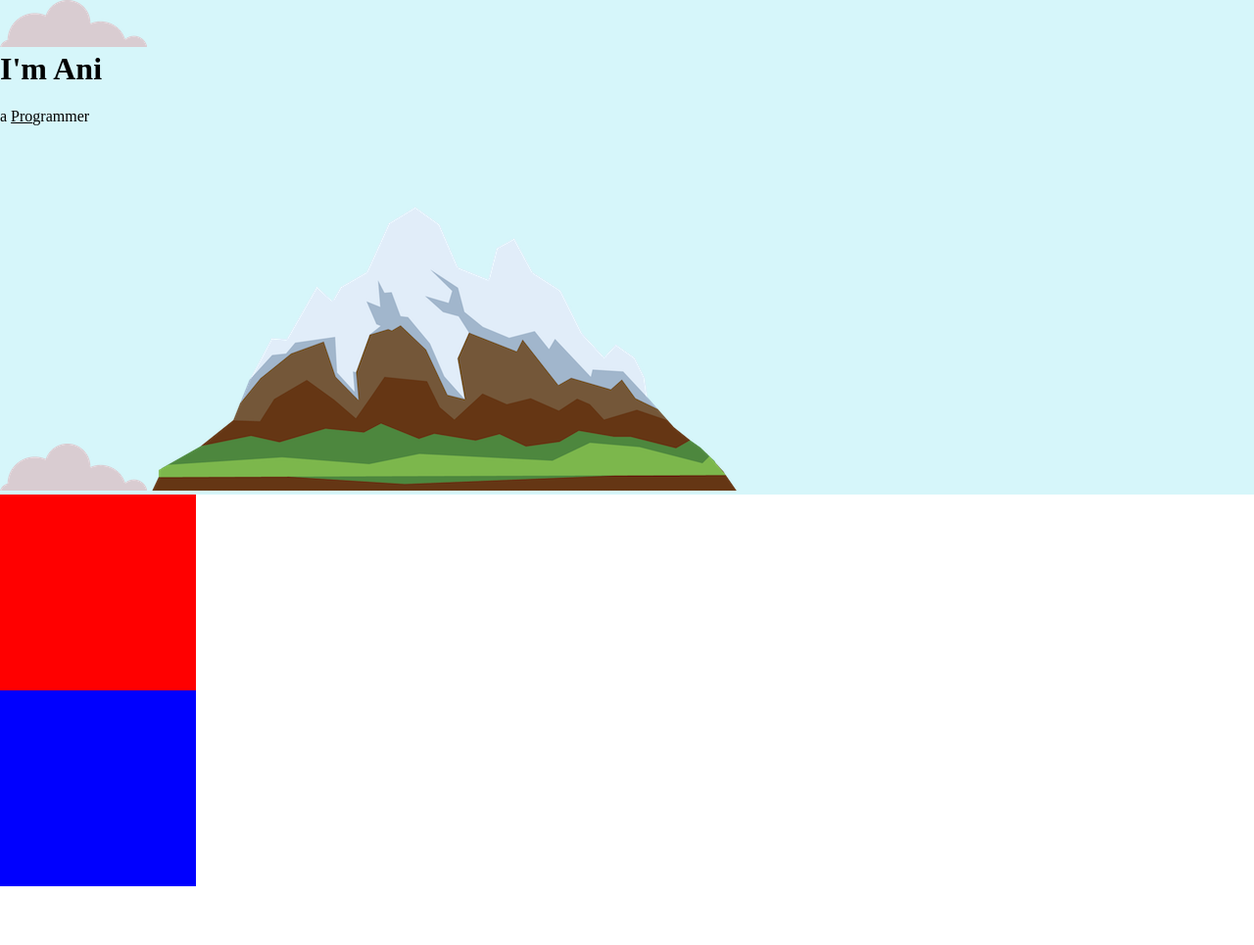
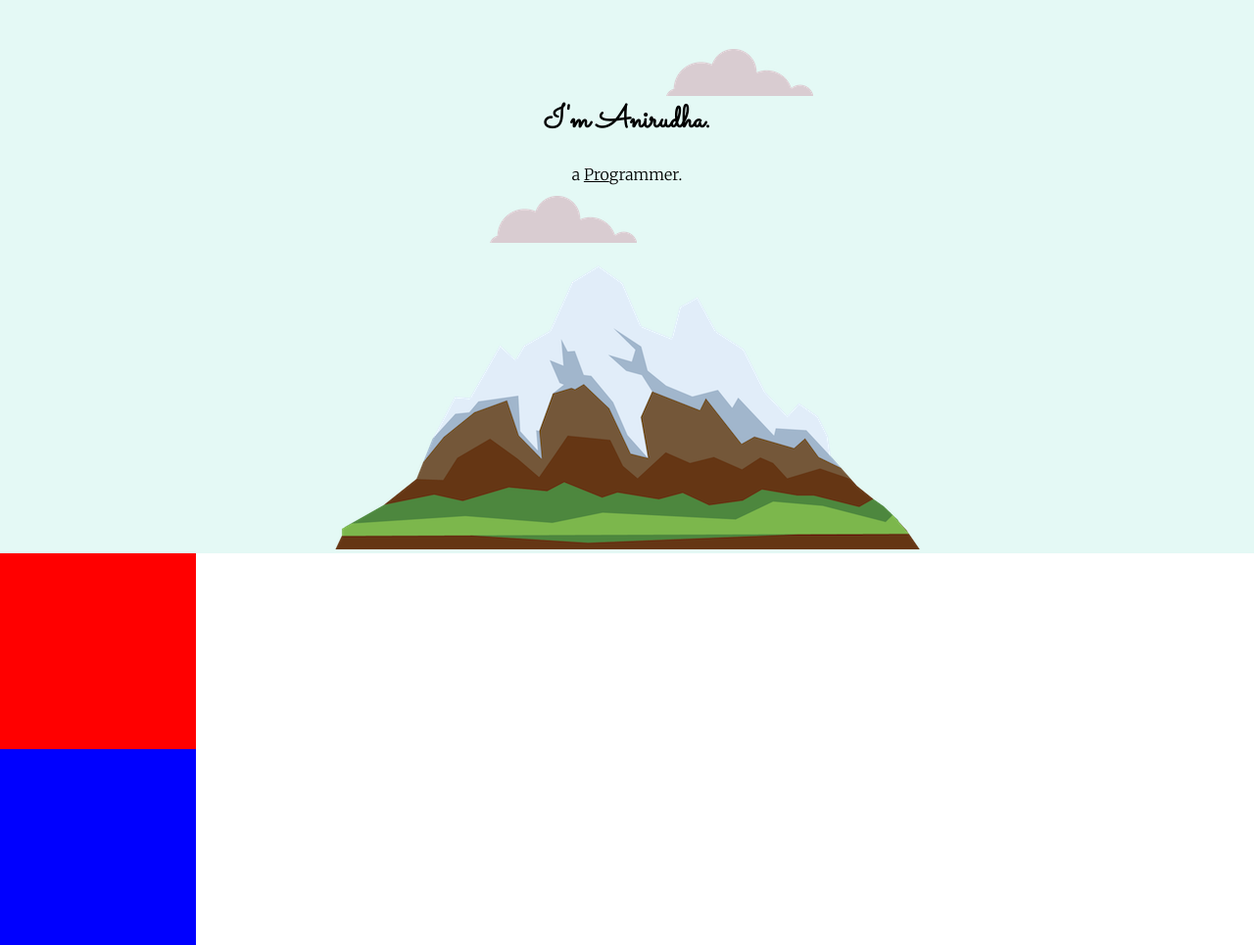
Before and after one commit to AnirudhaPatil-1/website_mocks, a plain HTML site: page css-mysite/index.html in a window 1280 px wide. Shown: the whole page at 98% size. Before the commit the page ends 905 px from the top, so only its background shows below. Drawn offline with Linux system fonts and the light colour scheme.

Commit message:
Add structure and fonts to the personal website

```diff
--- a/css-mysite/css/styles.css
+++ b/css-mysite/css/styles.css
@@ -1,13 +1,23 @@
+body {
+  margin: 0;
+  text-align: center;
+  font-family: "Merriweather", serif;
+}
 h1 {
   margin-top: 0;
+  font-family: "Sacramento", cursive;
 }
-body {
-  margin: 0;
+h2 {
+  font-family: "Montserrat", sans-serif;
 }
-
+h3 {
+  font-family: "Montserrat", sans-serif;
+}
 /*****************CLASS SELECTORS******************/
 .top-container {
-  background-color: rgb(214, 246, 250);
+  background-color: #e4f9f5;
+  position: relative;
+  padding-top: 100px;
 }
 .middle-container {
   height: 200px;
@@ -22,3 +32,13 @@ body {
 .pro {
   text-decoration: underline;
 }
+.bottom-cloud {
+  position: absolute;
+  left: 500px;
+  top: 200px;
+}
+.top-cloud {
+  position: absolute;
+  right: 450px;
+  top: 50px;
+}
--- a/css-mysite/index.html
+++ b/css-mysite/index.html
@@ -6,13 +6,18 @@
     <title>ani</title>
     <link rel="stylesheet" href="css/styles.css" />
     <link rel="icon" href="favicon.ico" />
+    <link rel="preconnect" href="https://fonts.gstatic.com" />
+    <link
+      href="https://fonts.googleapis.com/css2?family=Merriweather:wght@300&family=Montserrat&family=Sacramento&display=swap"
+      rel="stylesheet"
+    />
   </head>
   <body>
     <div class="top-container">
-      <img src="images/cloud.png" alt="cloud-img" />
-      <h1>I'm Ani</h1>
-      <p>a <span class="pro">Pro</span>grammer</p>
-      <img src="images/cloud.png" alt="cloud-img" />
+      <img class="top-cloud" src="images/cloud.png" alt="cloud-img" />
+      <h1>I'm Anirudha.</h1>
+      <p>a <span class="pro">Pro</span>grammer.</p>
+      <img class="bottom-cloud" src="images/cloud.png" alt="cloud-img" />
       <img src="images/mountain.png" alt="mountain-img" />
     </div>
     <div class="middle-container"></div>
```
Also changed, not shown: css-mysite/challenge/styles-challenge.css (+14 -2 lines).
